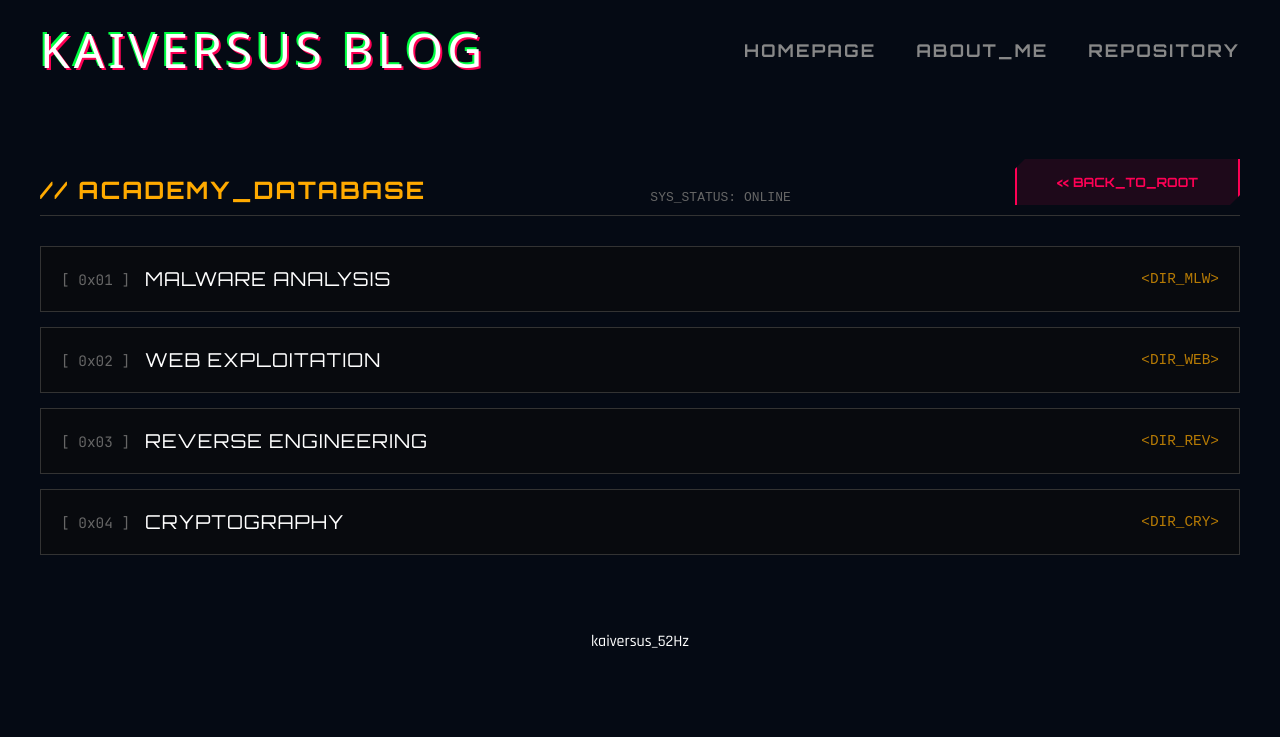
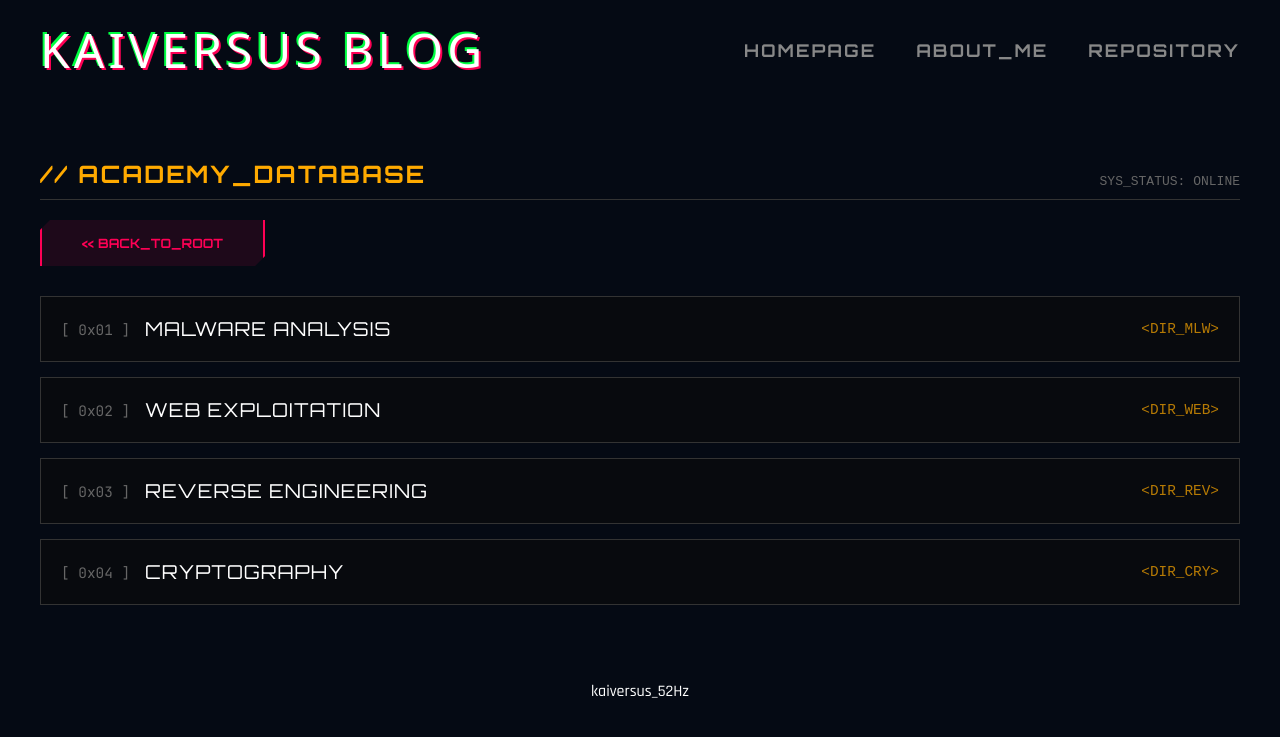
Before and after one commit to kaiversus/kaiversus.github.io, a Jekyll site: the page built from pages/courses.md, in a window 1280 px wide. Shown: the top 737 px of the page. Built offline with Jekyll 4.4.1, drawn with Linux system fonts in a browser that asks for light colours; some web fonts are replaced.

Commit message:
Update courses.md

```diff
--- a/pages/courses.md
+++ b/pages/courses.md
@@ -121,9 +121,8 @@ permalink: /courses/
     <div style="display: flex; justify-content: space-between; align-items: end; border-bottom: 1px solid #333; padding-bottom: 10px; margin-bottom: 20px;">
         <h1 style="color: var(--course-theme); margin: 0;">// ACADEMY_DATABASE</h1>
         <span style="font-family: monospace; color: #666;">SYS_STATUS: ONLINE</span>
-        <a href="/" class="btn-cyber secondary" style="font-size: 0.8rem;"><< BACK_TO_ROOT</a>
     </div>
-
+    <a href="/" class="btn-cyber secondary" style="font-size: 0.8rem;"><< BACK_TO_ROOT</a>
     <div id="category-view" class="category-list">
 
         <div class="cat-row" onclick="openCourse('Malware')">
```
